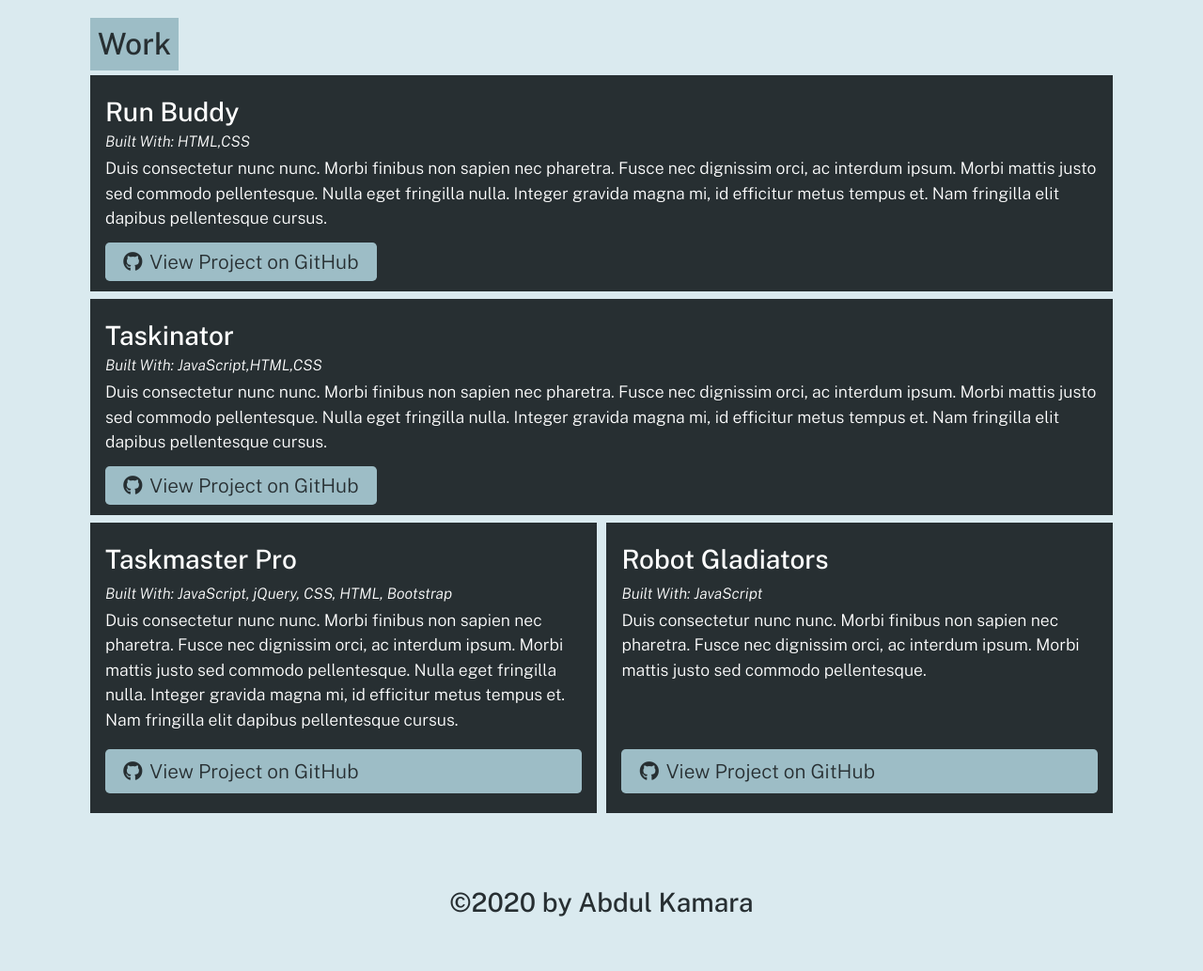
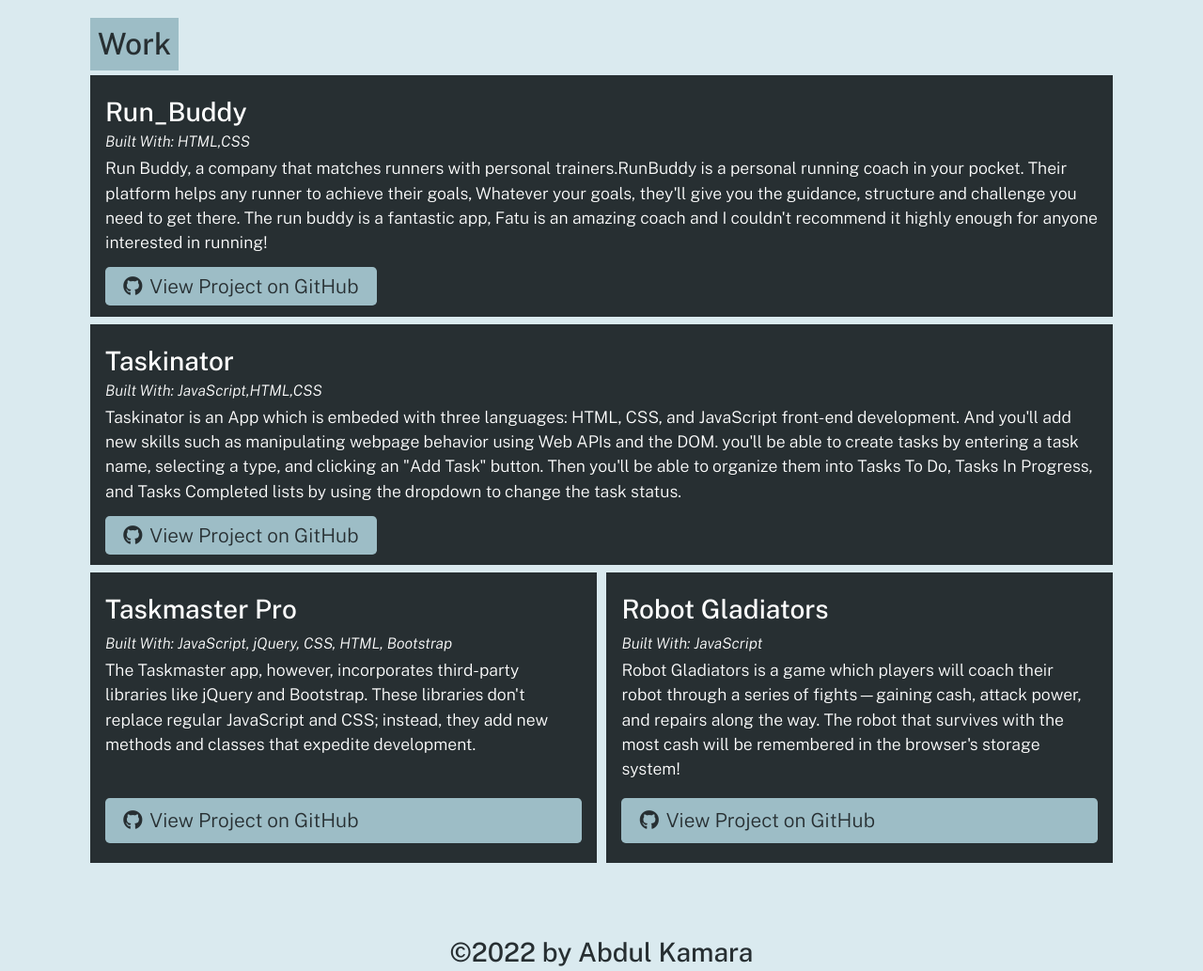
Before and after one commit to Abdul21837/portfolio-generator, a website: page index.html in a window 1280 px wide. Shown: the part 321-1354 px from the top of the page at 94% size. Before the commit the page ends 1319 px from the top, so only its background shows below. Drawn offline with nearby package versions, Linux system fonts and the light colour scheme.

Commit message:
Updated files of html en the rest

```diff
--- a/index.html
+++ b/index.html
@@ -33,14 +33,14 @@
       <h2 class="text-dark bg-primary p-2 display-inline-block">Work</h2>
       <div class="flex-row justify-space-between">
 
-          <div class="col-12 mb-2 bg-dark text-light p-3">
-            <h3 class="portfolio-item-title text-light">Run Buddy</h3>
-            <h5 class="portfolio-languages">
-              Built With:
-              HTML,CSS
-            </h5>
-            <p>Duis consectetur nunc nunc. Morbi finibus non sapien nec pharetra. Fusce nec dignissim orci, ac interdum ipsum. Morbi mattis justo sed commodo pellentesque. Nulla eget fringilla nulla. Integer gravida magna mi, id efficitur metus tempus et. Nam fringilla elit dapibus pellentesque cursus.</p>
-            <a href="https://github.com/Abdul21837/run-buddy" class="btn"><i class="fab fa-github mr-2"></i>View Project on GitHub</a>
+        <div class="col-12 mb-2 bg-dark text-light p-3">
+          <h3 class="portfolio-item-title text-light">Run_Buddy</h3>
+          <h5 class="portfolio-languages">
+            Built With:
+            HTML,CSS
+          </h5>
+            <p>Run Buddy, a company that matches runners with personal trainers.RunBuddy is a personal running coach in your pocket. Their platform helps any runner to achieve their goals, Whatever your goals, they'll give you the guidance, structure and challenge you need to get there. The run buddy is a fantastic app, Fatu is an amazing coach and I couldn't recommend it highly enough for anyone interested in running!</p>
+            <a href="https://github.com/Abdul21837/run_buddy" class="btn"><i class="fab fa-github mr-2"></i>View Project on GitHub</a>
           </div>
 
           <div class="col-12 mb-2 bg-dark text-light p-3">
@@ -49,7 +49,7 @@
               Built With:
               JavaScript,HTML,CSS
             </h5>
-            <p>Duis consectetur nunc nunc. Morbi finibus non sapien nec pharetra. Fusce nec dignissim orci, ac interdum ipsum. Morbi mattis justo sed commodo pellentesque. Nulla eget fringilla nulla. Integer gravida magna mi, id efficitur metus tempus et. Nam fringilla elit dapibus pellentesque cursus.</p>
+            <p>Taskinator is an App which is embeded with three languages: HTML, CSS, and JavaScript front-end development. And you'll add new skills such as manipulating webpage behavior using Web APIs and the DOM. you'll be able to create tasks by entering a task name, selecting a type, and clicking an "Add Task" button. Then you'll be able to organize them into Tasks To Do, Tasks In Progress, and Tasks Completed lists by using the dropdown to change the task status.</p>
             <a href="https://github.com/Abdul21837/taskinator" class="btn"><i class="fab fa-github mr-2"></i>View Project on GitHub</a>
           </div>
 
@@ -61,7 +61,7 @@
               Built With:
               JavaScript, jQuery, CSS, HTML, Bootstrap
             </h5>
-            <p>Duis consectetur nunc nunc. Morbi finibus non sapien nec pharetra. Fusce nec dignissim orci, ac interdum ipsum. Morbi mattis justo sed commodo pellentesque. Nulla eget fringilla nulla. Integer gravida magna mi, id efficitur metus tempus et. Nam fringilla elit dapibus pellentesque cursus.</p>
+            <p>The Taskmaster app, however, incorporates third-party libraries like jQuery and Bootstrap. These libraries don't replace regular JavaScript and CSS; instead, they add new methods and classes that expedite development.</p>
             <a href="https://github.com/Abdul21837/taskmaster-pro" class="btn mt-auto"><i class="fab fa-github mr-2"></i>View Project on GitHub</a>
           </div>
 
@@ -71,7 +71,7 @@
               Built With:
               JavaScript
             </h5>
-            <p>Duis consectetur nunc nunc. Morbi finibus non sapien nec pharetra. Fusce nec dignissim orci, ac interdum ipsum. Morbi mattis justo sed commodo pellentesque.</p>
+            <p>Robot Gladiators is a game which players will coach their robot through a series of fights—gaining cash, attack power, and repairs along the way. The robot that survives with the most cash will be remembered in the browser's storage system!</p>
             <a href="https://github.com/Abdul21837/robot-gladiators" class="btn mt-auto"><i class="fab fa-github mr-2"></i>View Project on GitHub</a>
           </div>
 
@@ -81,7 +81,7 @@
 
     </main>
     <footer class="container text-center py-3">
-      <h3 class="text-dark">&copy;2020 by Abdul Kamara</h3>
+      <h3 class="text-dark">&copy;2022 by Abdul Kamara</h3>
     </footer>
   </body>
   </html>
```
Also changed, not shown: test/sample-answers.js (+12 -12 lines), README.md.
